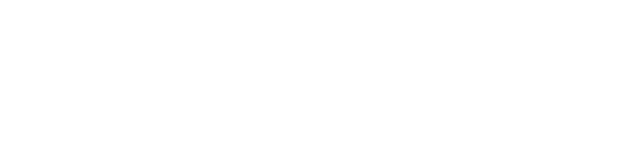
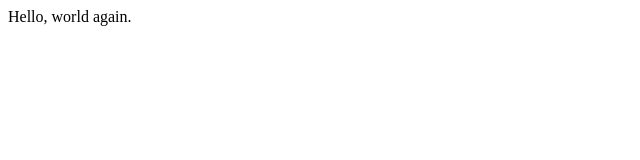
Before and after one commit to meshack-jackson/lecture0, a plain HTML site: page hello.html in a window 1280 px wide. Shown: the whole page, without its empty margins (0-640 px from the left). Drawn offline with Linux system fonts and the light colour scheme.

Commit message:
Update hello.html

```diff
--- a/hello.html
+++ b/hello.html
@@ -7,6 +7,6 @@
 	<title>My new repository CS50</title>
 </head>
 <body>
-
+	Hello, world again.
 </body>
 </html>
```
